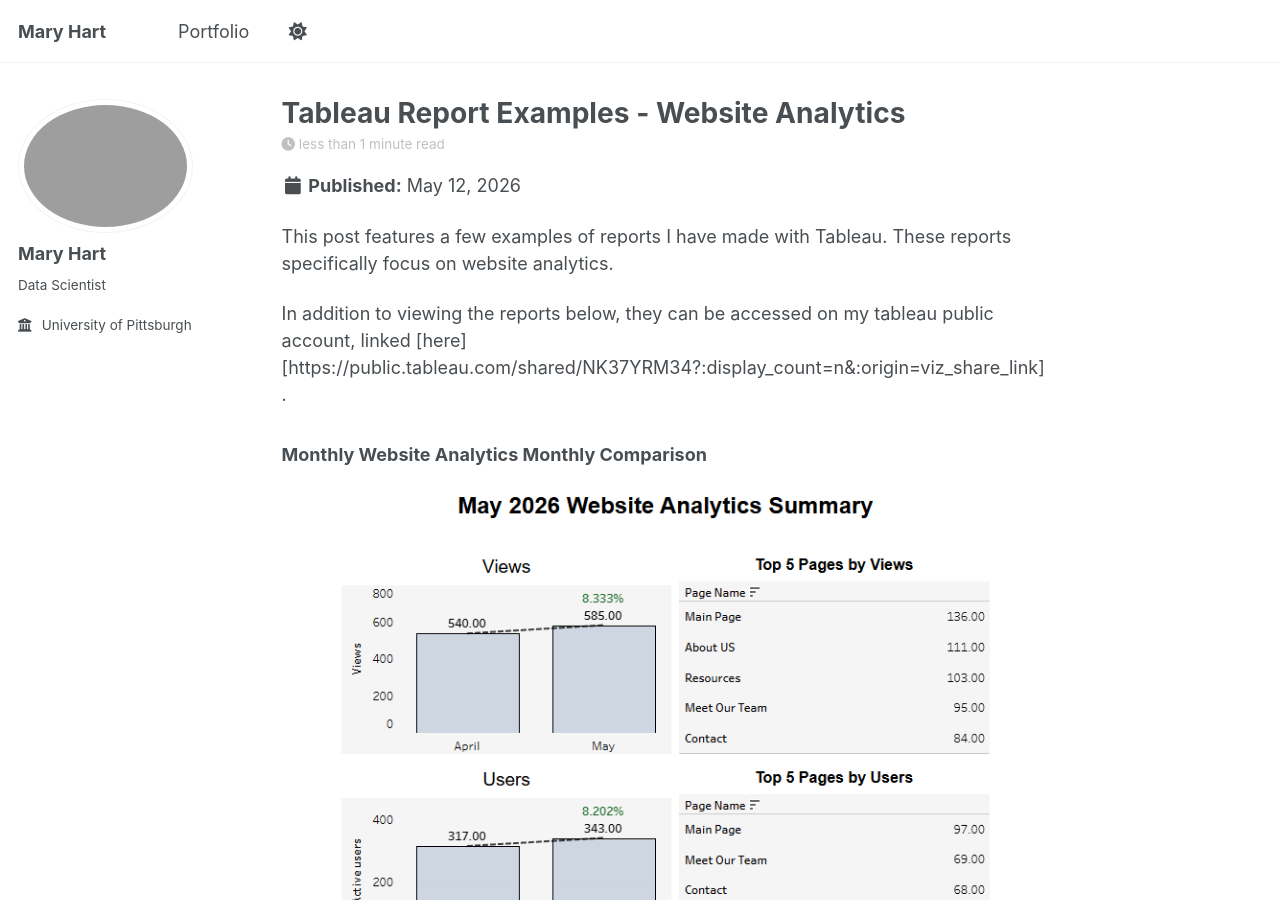
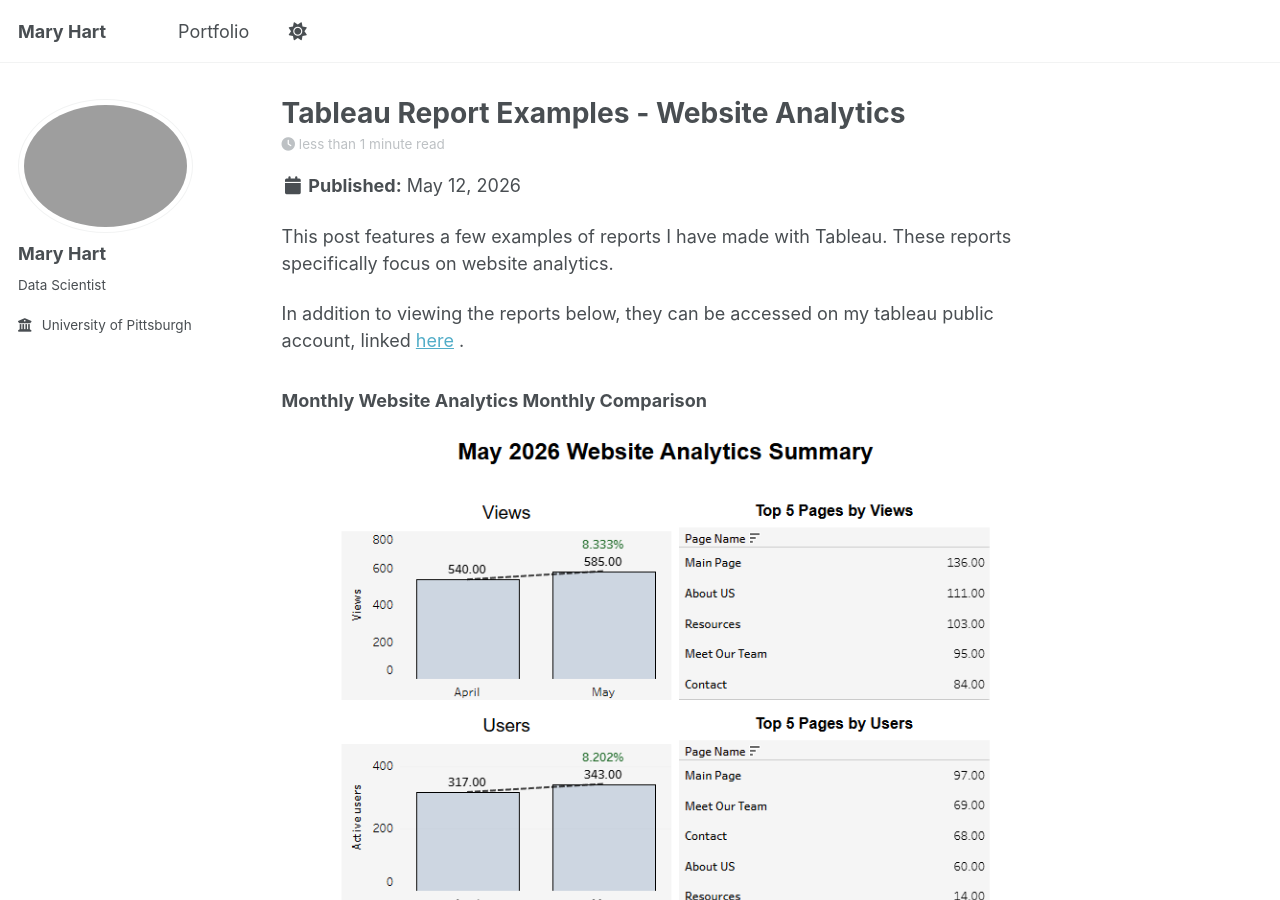
Before and after one commit to maryh-1/maryh-1.github.io, a Jekyll site: the page built from _posts/2026-05-12-Tableau-Report-Examples.md, in a window 1280 px wide and 900 px high. Built offline with Jekyll 4.4.1, drawn with Linux system fonts in a browser that asks for light colours; a script bundle is joined from its source files by our own code; library files that are not in the unit come from our copies.

Commit message:
Update 2026-05-12-Tableau-Report-Examples.md

```diff
--- a/_posts/2026-05-12-Tableau-Report-Examples.md
+++ b/_posts/2026-05-12-Tableau-Report-Examples.md
@@ -4,7 +4,7 @@
 ---
 This post features a few examples of reports I have made with Tableau. These reports specifically focus on website analytics.
 
-In addition to viewing the reports below, they can be accessed on my tableau public account, linked [here][https://public.tableau.com/shared/NK37YRM34?:display_count=n&:origin=viz_share_link] .
+In addition to viewing the reports below, they can be accessed on my tableau public account, linked [here](https://public.tableau.com/shared/NK37YRM34?:display_count=n&:origin=viz_share_link) .
 
 ### Monthly Website Analytics Monthly Comparison
 
```
